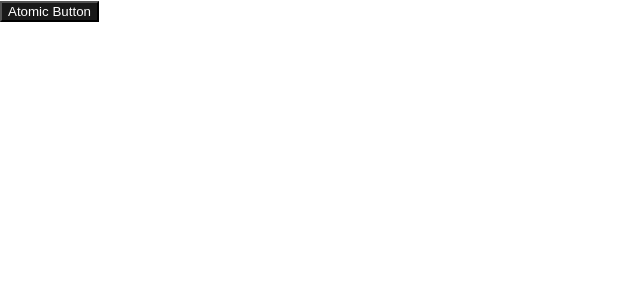
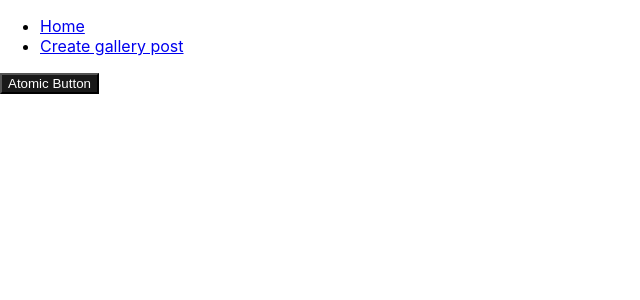
Before and after one commit to niklasmknudsen/gallerypage, a React (Create React App) app: page / in a window 1280 px wide. Shown: the top 300 px of the page, without its empty margins (0-640 px from the left). Built offline with nearby package versions, Linux system fonts and the light colour scheme.

Commit message:
[changed] fixed navigation, now shows menu-items from list in app.js

```diff
--- /dev/null
+++ b/src/App.js
@@ -0,0 +1,38 @@
+import { render } from "react-dom";
+// Imports components
+import PageGallery from './page/PageGallery';
+import OrganismHeader from './organisms/OrganismHeader';
+import { Component } from "react";
+
+
+class App extends Component {
+
+    constructor(props) {
+        super(props);
+        this.state = {
+			menuItems: [
+				{
+					href: '/home',
+					style: "menu-item",
+					text: 'Home'
+				},
+				{
+					href: '/create',
+					style: "menu-item",
+					text: 'Create gallery post'
+				}
+			]
+        }
+	}
+
+	render() {
+		return (
+			<main>
+				<OrganismHeader items={this.state.menuItems} ></OrganismHeader>
+				<PageGallery></PageGallery>
+			</main>
+		);
+    }
+}
+
+export default App;
--- a/src/index.js
+++ b/src/index.js
@@ -2,14 +2,12 @@ import React from 'react';
 import ReactDOM from 'react-dom';
 import './index.css';
 import reportWebVitals from './reportWebVitals';
-
-// Imports components
-import PageGallery from './page/PageGallery';
+import App from './App';
 
 
 ReactDOM.render(
-  <React.StrictMode>
-        <PageGallery />
+    <React.StrictMode>
+        <App />
   </React.StrictMode>,
   document.getElementById('root')
 );
--- a/src/molecules/MoleculeNav.js
+++ b/src/molecules/MoleculeNav.js
@@ -1,17 +1,17 @@
 import AtomicLink from "../atoms/AtomicLink";
 
-function Nav(props) {
-    const { menuItems } = this.props;
-
+function MoleculeNav(props) {
     return (
         <nav>
             <ul>
-                {menuItems.map((item =>
-                    <li>
-                        <AtomicLink href={item.href} style={item.style} text={item.text} />
+                {props.menuItems.map((item =>
+                    <li className={item.style}>
+                        <AtomicLink href={item.href} text={item.text} />
                     </li>
                 ))}
             </ul>
         </nav>
     );
 }
+
+export default MoleculeNav;
--- a/src/organisms/OrganismHeader.js
+++ b/src/organisms/OrganismHeader.js
@@ -1,26 +1,19 @@
-import AtomicLink from './atoms/AtomicLink';
+import React, { Component } from 'react';
+import MoleculeNav from '../molecules/MoleculeNav';
 
-class OrganismHeader extends React.Component {
+class OrganismHeader extends Component {
 
 	constructor(props) {
 		super(props);
-
 	}
 
 	render() {
-
 		return (
-			<header className={whatever}>
-				<AtomicLink text={this.probs.text} style={{}}  />
-
-
+			<header>
+				<MoleculeNav menuItems={this.props.items} />
 			</header>
 		)
+	}
+}
 
-	}
-
-
-
-
-
-}
+export default OrganismHeader;
--- a/src/page/PageGallery.js
+++ b/src/page/PageGallery.js
@@ -18,7 +18,6 @@ class PageGallery extends Component {
     }
 
     render() {
-        const { color, backgroundColor } = this.state;
         return <AtomicButton handleClick={this.handleClick.bind(this)} style={this.styledButton} text={this.state.text} />;
     }
 }
```
